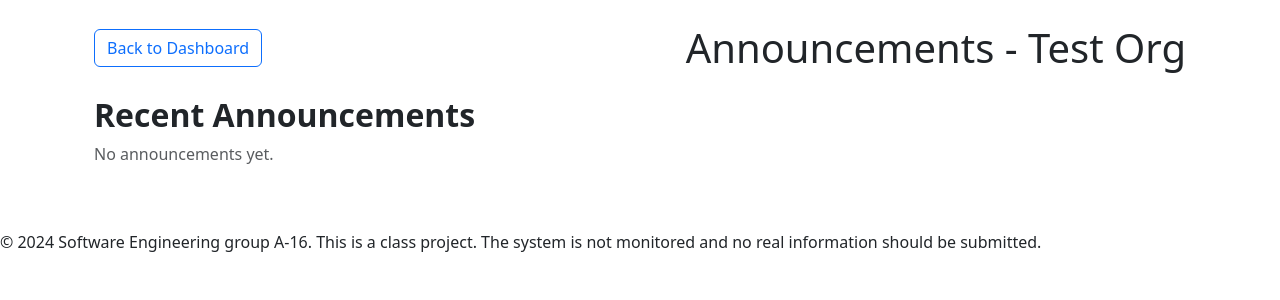
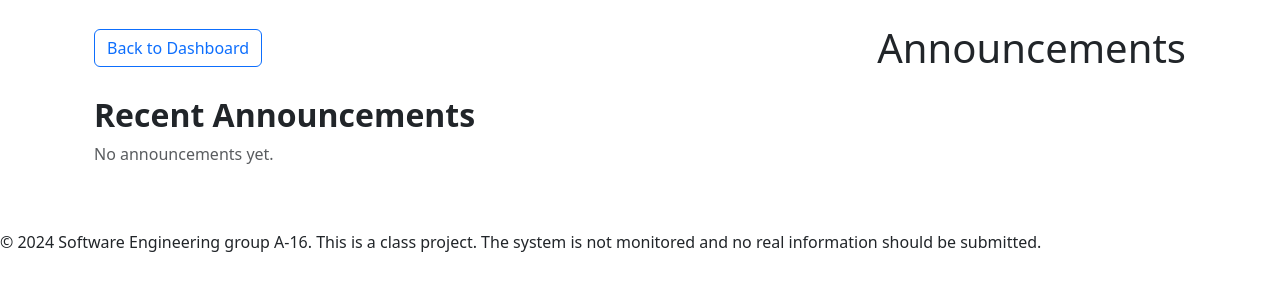
Before and after one commit to alexanderhalpern/CS3240Project, a Django app: a page that uses users/templates/cio/announcements_page.html in a window 1280 px wide. Shown: the part 56-356 px from the top of the page. Run offline with Django 4.2, Linux system fonts and the light colour scheme; a user stored in the database is signed in; data comes from the database, SQL or seed files in the repository; some libraries are stand-ins or nearby versions.

Commit message:
truncated announcement header

```diff
--- a/users/templates/cio/announcements_page.html
+++ b/users/templates/cio/announcements_page.html
@@ -9,7 +9,7 @@
         <a href="{% url 'users:cio-dashboard' slug=cio.slug %}" class="btn btn-outline-primary">
             <i class="bi bi-arrow-left"></i> Back to Dashboard
         </a>
-        <h1 class="mb-0">Announcements - {{ cio.name }}</h1>
+        <h1 class="mb-0">Announcements</h1>
         {% if is_admin %}
             <button class="btn btn-primary" data-bs-toggle="modal" data-bs-target="#addAnnouncementModal">
                 <i class="bi bi-megaphone me-2"></i>Add Announcement
```
